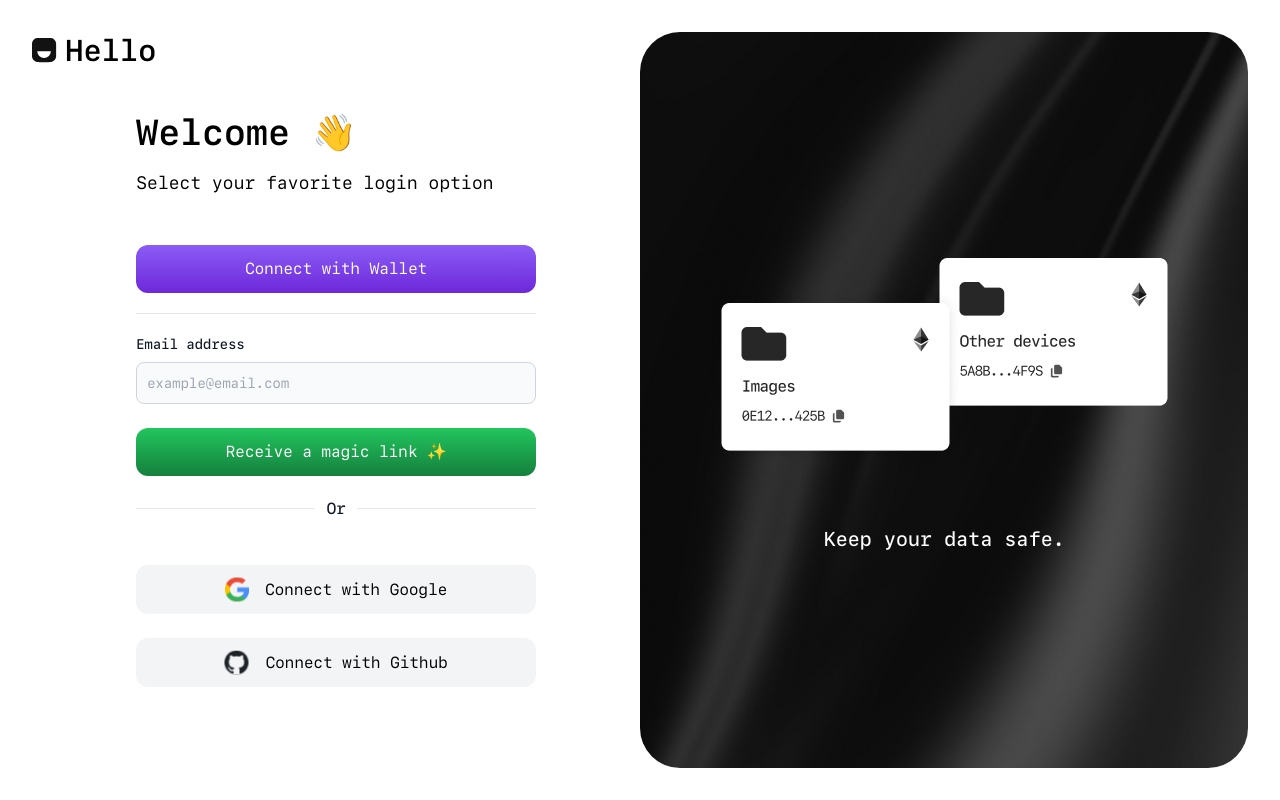
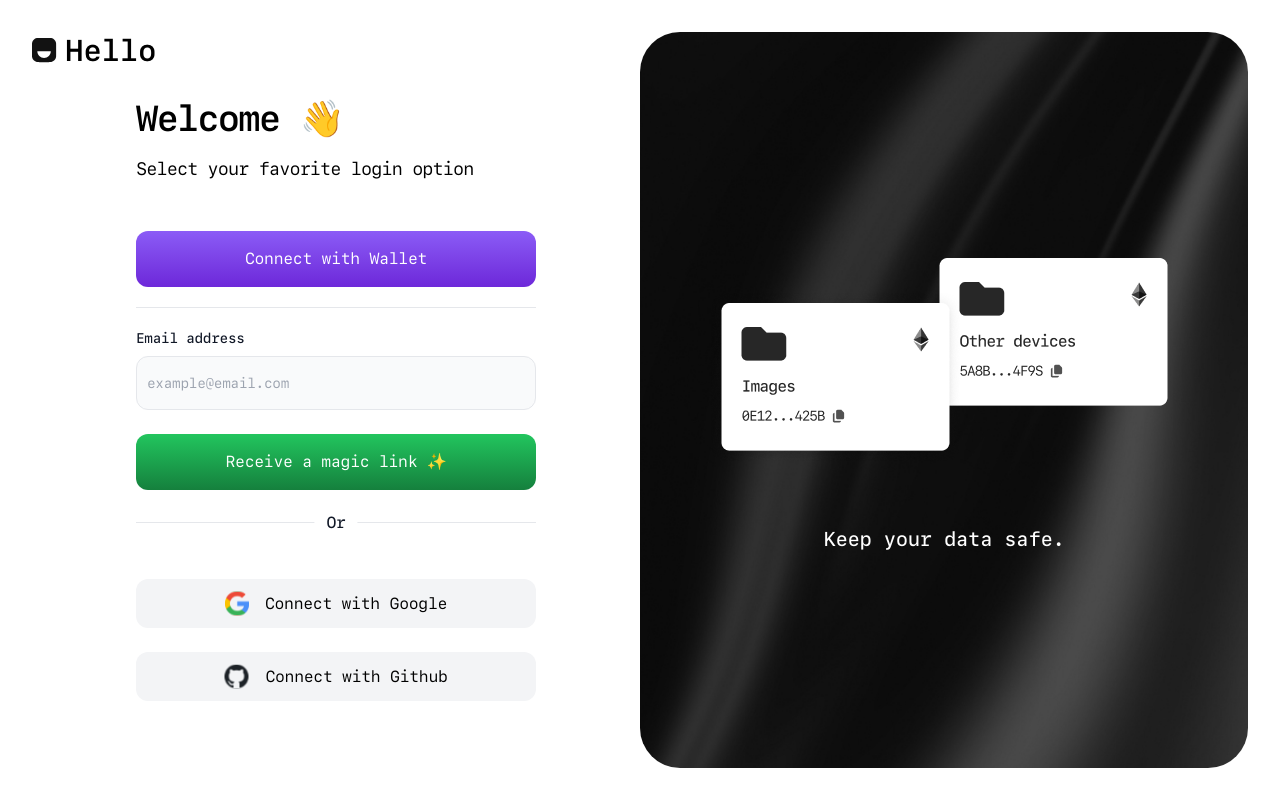
Before and after one commit to Hello-Storage/hello-front, a React (Vite) app: page /login in a window 1280 px wide. Built offline with nearby package versions, Linux system fonts and the light colour scheme; no server answers.

Commit message:
Login page Buttons and styles improvements

```diff
--- a/src/pages/auth/Login.tsx
+++ b/src/pages/auth/Login.tsx
@@ -4,7 +4,7 @@
 
 export default function Login() {
   return (
-    <div className="p-8 h-screen">
+    <div className="p-8 md:h-screen">
       <div className="md:absolute flex items-center gap-2">
         <LogoIcon />
         <label className="text-3xl font-semibold">Hello</label>
@@ -13,11 +13,15 @@
       <div className="flex flex-col md:flex-row gap-8 md:gap-0 h-full">
         <div className="flex items-center justify-center flex-1">
           <div className="md:min-w-[400px] mt-12 md:mt-0">
-            <h1 className="text-4xl font-semibold">Welcome 👋</h1>
-            <h3 className="text-lg mt-4">Select your favorite login option</h3>
+            <h1 className="text-4xl font-semibold tracking-tighter">
+              Welcome 👋
+            </h1>
+            <h3 className="text-lg mt-4 tracking-tighter">
+              Select your favorite login option
+            </h3>
 
             <div className="mt-12">
-              <button className="w-full inline-flex items-center justify-center text-white p-3 rounded-xl bg-gradient-to-b from-violet-500 to-violet-700 hover:from-violet-600 hover:to-violet-800">
+              <button className="w-full inline-flex items-center justify-center text-white px-3 py-4 rounded-xl bg-gradient-to-b from-violet-500 to-violet-700 hover:from-violet-600 hover:to-violet-800">
                 Connect with Wallet
               </button>
             </div>
@@ -36,13 +40,13 @@
                 <input
                   type="email"
                   id="email"
-                  className="bg-gray-50 border border-gray-300 text-gray-900 text-sm rounded-lg focus:ring-blue-500 focus:border-blue-500 block w-full p-2.5 dark:bg-gray-700 dark:border-gray-600 dark:placeholder-gray-400 dark:text-white dark:focus:ring-blue-500 dark:focus:border-blue-500"
+                  className="bg-gray-50 border border-gray-200 text-gray-900 text-sm rounded-xl focus:border-gray-400 focus:outline-none block w-full px-2.5 py-4"
                   placeholder="example@email.com"
                   required
                 />
 
                 <div className="mt-6">
-                  <button className="w-full inline-flex items-center justify-center text-white p-3 rounded-xl bg-gradient-to-b from-green-500 to-green-700 hover:from-green-600 hover:to-green-800">
+                  <button className="w-full inline-flex items-center justify-center text-white px-3 py-4 rounded-xl bg-gradient-to-b from-green-500 to-green-700 hover:from-green-600 hover:to-green-800">
                     Receive a magic link ✨
                   </button>
                 </div>
@@ -50,8 +54,8 @@
             </form>
 
             <div className="inline-flex items-center justify-center w-full relative">
-              <hr className="w-full h-px my-8 bg-gray-200 border-0 dark:bg-gray-700" />
-              <span className="absolute px-3 font-medium text-gray-900 -translate-x-1/2 bg-white left-1/2 dark:text-white dark:bg-gray-900">
+              <hr className="w-full h-px my-8 bg-gray-200 border-0" />
+              <span className="absolute px-3 font-medium text-gray-900 -translate-x-1/2 bg-white left-1/2">
                 Or
               </span>
             </div>
@@ -74,7 +78,7 @@
         </div>
 
         <div
-          className={`flex items-center flex-1 bg-[url('/public/images/login-bg.jpg')] bg-cover rounded-[40px]`}
+          className={`flex items-center flex-1 bg-[url('/images/login-bg.jpg')] bg-cover rounded-[40px]`}
         >
           <div className="w-full p-6 md:p-0">
             <img className="mx-auto" src={shows} alt="shows" />
```
